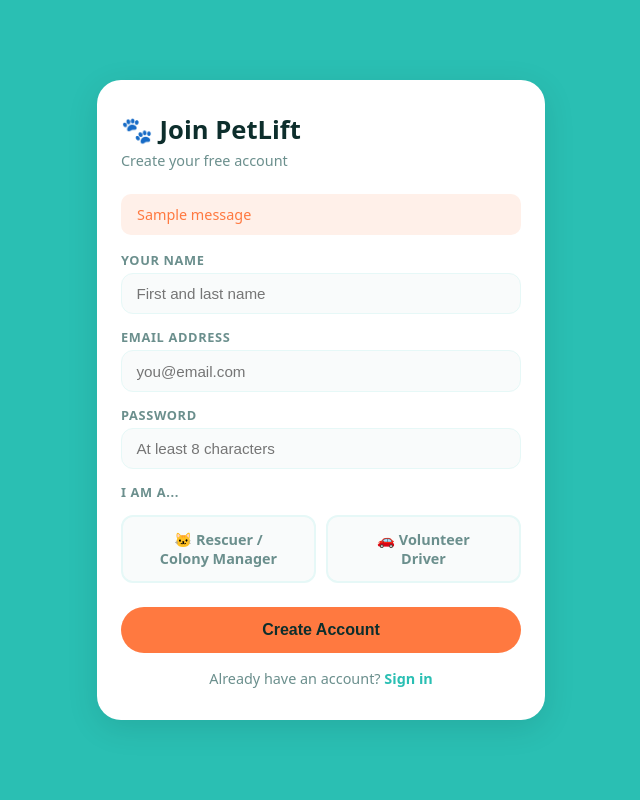
After one commit to s8njr666-coder/Pet-lift-2, a Flask app: page /signup in a window 1280 px wide. The commit adds this page. Shown: the whole page, without its empty margins (319-959 px from the left). Run offline with Flask 3, Linux system fonts and the light colour scheme; tables that the repository leaves empty hold one stand-in row (values such as "Sample post"); one stand-in notice (Sample message) is shown.

Commit message:
add real logins

```diff
--- a/app.py
+++ b/app.py
@@ -1,9 +1,19 @@
 import os
-from flask import Flask, render_template, request, redirect, url_for
-from models import get_db, close_db, init_db
+from flask import Flask, render_template, request, redirect, url_for, flash
+from flask_login import LoginManager, login_user, logout_user, login_required, current_user
+from werkzeug.security import generate_password_hash, check_password_hash
+from models import get_db, close_db, init_db, get_user_by_email, get_user_by_id, User
 
 app = Flask(__name__)
-app.secret_key = "petlift-secret"
+app.secret_key = "petlift-secret-2026"
+
+login_manager = LoginManager()
+login_manager.init_app(app)
+login_manager.login_view = "login"
+
+@login_manager.user_loader
+def load_user(user_id):
+    return get_user_by_id(int(user_id))
 
 @app.before_request
 def setup():
@@ -13,14 +23,64 @@ def setup():
 def teardown_db(exception):
     close_db()
 
-RESCUER_ID = 1
-DRIVER_ID = 2
-
 @app.route("/")
 def index():
     return render_template("index.html")
 
+@app.route("/signup", methods=["GET", "POST"])
+def signup():
+    if request.method == "POST":
+        name = request.form["name"]
+        email = request.form["email"]
+        password = request.form["password"]
+        role = request.form["role"]
+        hashed = generate_password_hash(password)
+        db = get_db()
+        try:
+            db.execute(
+                "INSERT INTO users (name, email, password, role) VALUES (?, ?, ?, ?)",
+                (name, email, hashed, role)
+            )
+            db.commit()
+            user = get_user_by_email(email)
+            login_user(user)
+            if role == "rescuer":
+                return redirect(url_for("rescuer_home"))
+            else:
+                return redirect(url_for("driver_home"))
+        except:
+            flash("An account with that email already exists.")
+            return redirect(url_for("signup"))
+    return render_template("signup.html")
+
+@app.route("/login", methods=["GET", "POST"])
+def login():
+    if request.method == "POST":
+        email = request.form["email"]
+        password = request.form["password"]
+        db = get_db()
+        cur = db.execute(
+            "SELECT * FROM users WHERE email = ?", (email,)
+        )
+        row = cur.fetchone()
+        if row and check_password_hash(row["password"], password):
+            user = User(row["user_id"], row["name"], row["email"], row["role"])
+            login_user(user)
+            if row["role"] == "rescuer":
+                return redirect(url_for("rescuer_home"))
+            else:
+                return redirect(url_for("driver_home"))
+        flash("Invalid email or password.")
+    return render_template("login.html")
+
+@app.route("/logout")
+@login_required
+def logout():
+    logout_user()
+    return redirect(url_for("index"))
+
 @app.route("/rescuer", methods=["GET", "POST"])
+@login_required
 def rescuer_home():
     db = get_db()
     if request.method == "POST":
@@ -32,7 +92,7 @@ def rescuer_home():
             INSERT INTO transport_requests
             (rescuer_id, pickup_loc, dropoff_clinic, crate_count, reason)
             VALUES (?, ?, ?, ?, ?)
-        """, (RESCUER_ID, pickup, clinic, crates, reason))
+        """, (current_user.id, pickup, clinic, crates, reason))
         db.commit()
         return redirect(url_for("rescuer_home"))
     cur = db.execute("""
@@ -41,11 +101,12 @@ def rescuer_home():
         FROM transport_requests
         WHERE rescuer_id = ?
         ORDER BY created_at DESC
-    """, (RESCUER_ID,))
+    """, (current_user.id,))
     my_requests = cur.fetchall()
     return render_template("rescuer_home.html", requests=my_requests)
 
 @app.route("/driver")
+@login_required
 def driver_home():
     db = get_db()
     cur = db.execute("""
@@ -62,19 +123,20 @@ def driver_home():
         JOIN transport_requests r ON t.request_id = r.request_id
         WHERE t.driver_id = ? AND t.status != 'done'
         ORDER BY t.trip_id DESC
-    """, (DRIVER_ID,))
+    """, (current_user.id,))
     active_trips = cur2.fetchall()
     return render_template("driver_home.html",
                            open_requests=open_requests,
                            active_trips=active_trips)
 
 @app.route("/driver/claim/<int:request_id>", methods=["POST"])
+@login_required
 def claim_request(request_id):
     db = get_db()
     db.execute("""
         INSERT INTO trips (request_id, driver_id, status)
         VALUES (?, ?, 'scheduled')
-    """, (request_id, DRIVER_ID))
+    """, (request_id, current_user.id))
     db.execute("""
         UPDATE transport_requests SET status = 'claimed'
         WHERE request_id = ?
@@ -83,6 +145,7 @@ def claim_request(request_id):
     return redirect(url_for("driver_home"))
 
 @app.route("/trip/<int:trip_id>/status", methods=["POST"])
+@login_required
 def update_trip_status(trip_id):
     new_status = request.form["status"]
     db = get_db()
--- a/models.py
+++ b/models.py
@@ -1,8 +1,16 @@
 from flask import g
+from flask_login import UserMixin
 import sqlite3
 from pathlib import Path
 
 DB_PATH = Path("petlift.db")
+
+class User(UserMixin):
+    def __init__(self, user_id, name, email, role):
+        self.id = user_id
+        self.name = name
+        self.email = email
+        self.role = role
 
 def get_db():
     if "db" not in g:
@@ -22,9 +30,9 @@ def init_db():
         CREATE TABLE IF NOT EXISTS users (
             user_id     INTEGER PRIMARY KEY AUTOINCREMENT,
             name        TEXT NOT NULL,
-            email       TEXT UNIQUE,
-            role        TEXT NOT NULL,
-            has_vehicle INTEGER NOT NULL DEFAULT 0
+            email       TEXT UNIQUE NOT NULL,
+            password    TEXT NOT NULL,
+            role        TEXT NOT NULL
         );
     """)
     cur.execute("""
@@ -49,3 +57,27 @@ def init_db():
     """)
     db.commit()
     db.close()
+
+def get_user_by_email(email):
+    db = sqlite3.connect(DB_PATH)
+    db.row_factory = sqlite3.Row
+    cur = db.execute(
+        "SELECT * FROM users WHERE email = ?", (email,)
+    )
+    row = cur.fetchone()
+    db.close()
+    if row:
+        return User(row["user_id"], row["name"], row["email"], row["role"])
+    return None
+
+def get_user_by_id(user_id):
+    db = sqlite3.connect(DB_PATH)
+    db.row_factory = sqlite3.Row
+    cur = db.execute(
+        "SELECT * FROM users WHERE user_id = ?", (user_id,)
+    )
+    row = cur.fetchone()
+    db.close()
+    if row:
+        return User(row["user_id"], row["name"], row["email"], row["role"])
+    return None
--- a/requirements.txt
+++ b/requirements.txt
@@ -21,6 +21,7 @@ defusedxml==0.7.1
 executing==2.2.1
 fastjsonschema==2.21.2
 Flask==3.1.3
+Flask-Login==0.6.3
 fqdn==1.5.1
 gitdb==4.0.12
 GitPython==3.1.45
--- /dev/null
+++ b/templates/signup.html
@@ -0,0 +1,95 @@
+<!doctype html>
+<html lang="en">
+<head>
+  <meta charset="utf-8">
+  <meta name="viewport" content="width=device-width, initial-scale=1">
+  <title>PetLift – Sign Up</title>
+  <style>
+    body { margin: 0; font-family: system-ui, sans-serif;
+           background: #2ABFB3; min-height: 100vh;
+           display: flex; align-items: center; justify-content: center; }
+    .card { background: white; border-radius: 24px;
+            padding: 2rem 1.5rem; width: 100%;
+            max-width: 400px; box-shadow: 0 8px 32px rgba(0,0,0,0.1); }
+    .title { font-size: 1.6rem; font-weight: 900;
+             color: #0D2E2C; margin-bottom: 0.25rem; }
+    .sub { color: #6B8F8D; font-size: 0.9rem; margin-bottom: 1.5rem; }
+    label { display: block; font-size: 0.8rem; font-weight: 700;
+            color: #6B8F8D; text-transform: uppercase;
+            letter-spacing: 0.05em; margin-bottom: 4px; margin-top: 14px; }
+    input, select { width: 100%; padding: 0.7rem 0.9rem;
+                    border-radius: 12px; border: 1.5px solid #E6F8F7;
+                    font-size: 0.95rem; background: #F9FBFB;
+                    box-sizing: border-box; color: #0D2E2C; }
+    .role-row { display: grid; grid-template-columns: 1fr 1fr; gap: 10px; margin-top: 14px; }
+    .role-btn { padding: 0.8rem; border-radius: 12px;
+                border: 2px solid #E6F8F7; background: #F9FBFB;
+                cursor: pointer; text-align: center; font-weight: 700;
+                font-size: 0.9rem; color: #6B8F8D; transition: all 0.2s; }
+    .role-btn.selected { border-color: #2ABFB3; background: #E6F8F7; color: #0D2E2C; }
+    .btn { display: block; width: 100%; padding: 0.9rem;
+           margin-top: 1.5rem; border-radius: 999px;
+           background: #FF7940; color: #0D2E2C; border: none;
+           font-size: 1rem; font-weight: 800; cursor: pointer; }
+    .flash { background: #FFF0E9; color: #FF7940; padding: 0.7rem 1rem;
+             border-radius: 10px; font-size: 0.9rem; margin-bottom: 1rem; }
+    .login-link { text-align: center; margin-top: 1rem;
+                  font-size: 0.9rem; color: #6B8F8D; }
+    .login-link a { color: #2ABFB3; font-weight: 700; text-decoration: none; }
+  </style>
+</head>
+<body>
+  <div class="card">
+    <div class="title">🐾 Join PetLift</div>
+    <div class="sub">Create your free account</div>
+
+    {% with messages = get_flashed_messages() %}
+      {% if messages %}
+        {% for message in messages %}
+          <div class="flash">{{ message }}</div>
+        {% endfor %}
+      {% endif %}
+    {% endwith %}
+
+    <form method="post" action="/signup">
+      <label>Your Name</label>
+      <input type="text" name="name" placeholder="First and last name" required>
+
+      <label>Email Address</label>
+      <input type="email" name="email" placeholder="you@email.com" required>
+
+      <label>Password</label>
+      <input type="password" name="password"
+             placeholder="At least 8 characters" required>
+
+      <label>I am a...</label>
+      <div class="role-row">
+        <div class="role-btn" id="btn-rescuer"
+             onclick="selectRole('rescuer')">
+          🐱 Rescuer /<br>Colony Manager
+        </div>
+        <div class="role-btn" id="btn-driver"
+             onclick="selectRole('driver')">
+          🚗 Volunteer<br>Driver
+        </div>
+      </div>
+      <input type="hidden" name="role" id="role-input" required>
+
+      <button type="submit" class="btn">Create Account</button>
+    </form>
+
+    <div class="login-link">
+      Already have an account? <a href="/login">Sign in</a>
+    </div>
+  </div>
+
+  <script>
+    function selectRole(role) {
+      document.getElementById('role-input').value = role;
+      document.getElementById('btn-rescuer').classList.remove('selected');
+      document.getElementById('btn-driver').classList.remove('selected');
+      document.getElementById('btn-' + role).classList.add('selected');
+    }
+  </script>
+</body>
+</html>
```
Also changed, not shown: templates/index.html (+29 -19 lines), templates/login.html (added, +67 -0 lines).
